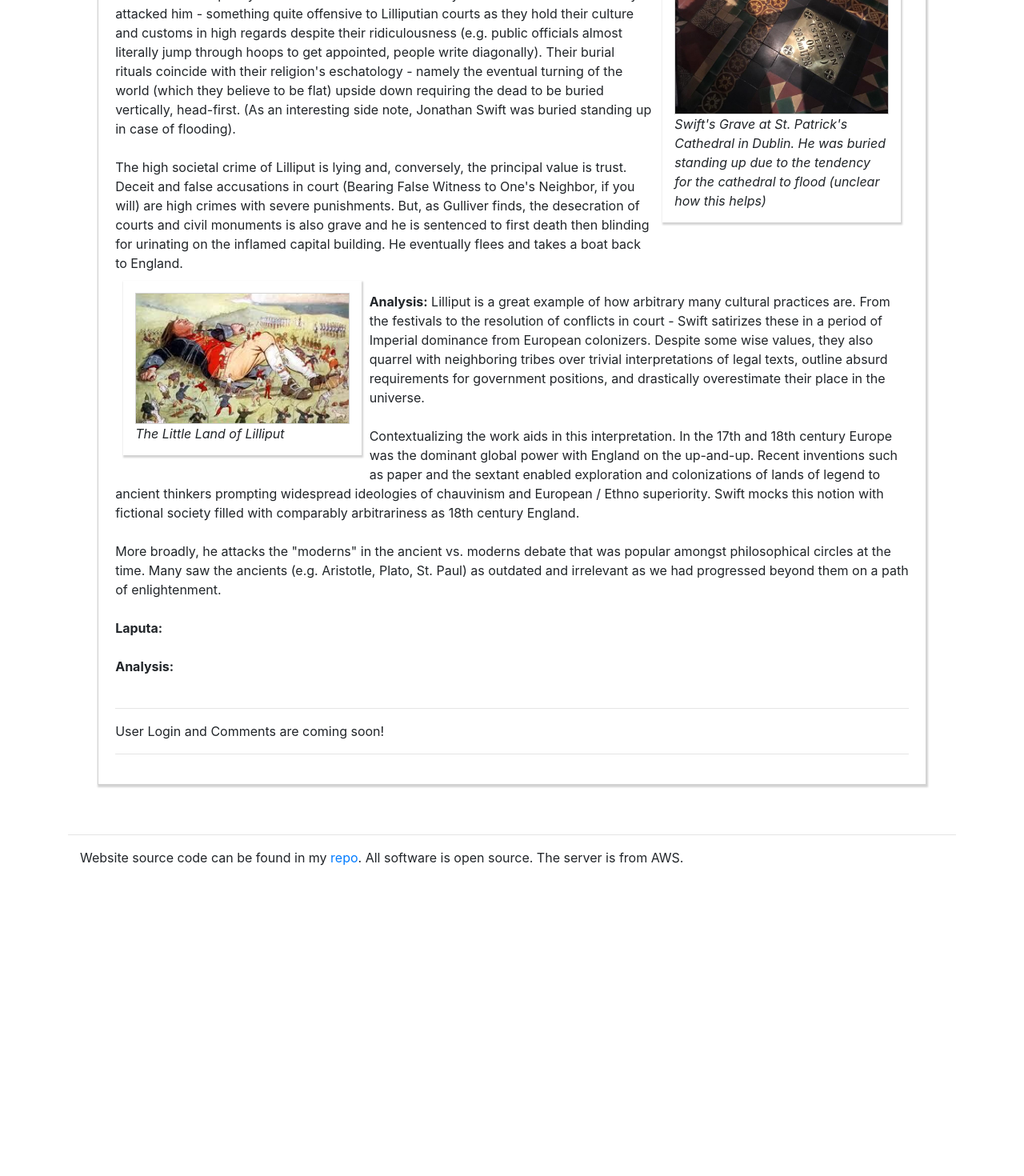
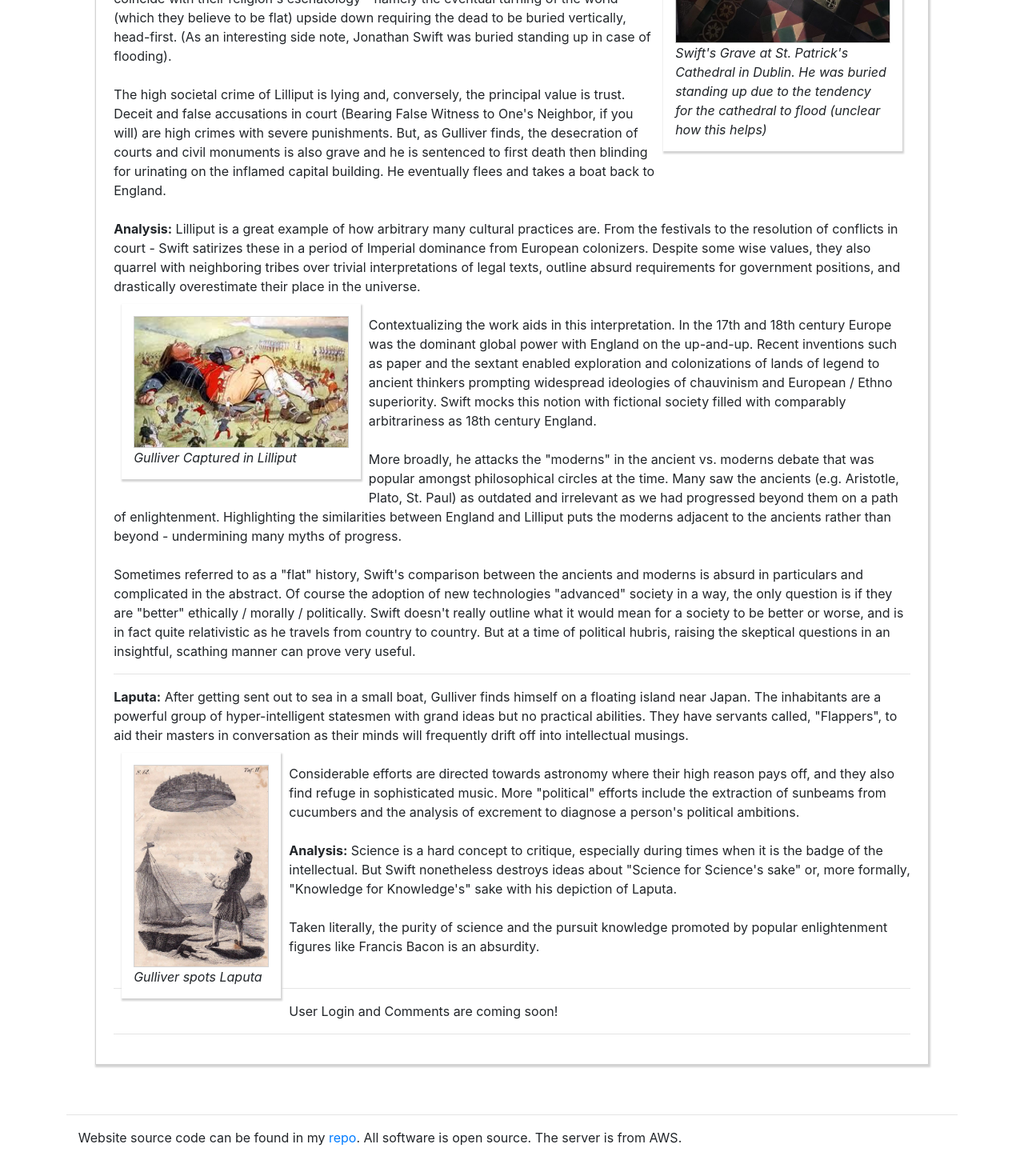
Before and after one commit to spwhite1337/website, a Vue app in the folder frontend/: page /Blog/GulliversTravels in a window 1280 px wide. Shown: the part 776-2246 px from the top of the page at 80% size. Before the commit the page ends 1884 px from the top, so only its background shows below. Built offline with nearby package versions, Linux system fonts and the light colour scheme.

Commit message:
WIP gullivers travels

```diff
--- a/frontend/src/App.vue
+++ b/frontend/src/App.vue
@@ -41,4 +41,8 @@ export default {
   transform: translateX(10px);
   opacity: 0;
 }
+
+#app {
+  padding: 1%
+}
 </style>
--- a/frontend/src/components/blog_posts/books/GulliversTravels.vue
+++ b/frontend/src/components/blog_posts/books/GulliversTravels.vue
@@ -1,7 +1,5 @@
 <template>
 <div>
-    <h1>Draft Post (Shield your eyes)</h1>
-     <br>
     <h2>Gulliver's Travels, by Jonathan Swift</h2>
     <hr>
      Jonathan Swift, the author of Gulliver's Travels, is a wild man and former dean of St. Patrick's Cathedral in
@@ -10,7 +8,7 @@
        fashionable philosophies of his time - those that we often call "The Enlightenment" - while also critiquing
        European politics, religions, and wars. He explores different notions of "reason" and their effect on societal
        organizations in a form of "comparative government".
-       <br><br>
+       <br>
         <captioned-image
           :image="getImgUrl('swift_grave.jpg')" alt="Swift's Grave" caption="Swift's Grave at St. Patrick's Cathedral
           in Dublin. He was buried standing up due to the tendency for the cathedral to flood (unclear how this helps)"
@@ -36,31 +34,56 @@
        punishments. But, as Gulliver finds, the desecration of courts and civil monuments is also grave and he is
        sentenced to first death then blinding for urinating on the inflamed capital building. He eventually flees
        and takes a boat back to England.
-    <br>
-    <captioned-image
-            :image="getImgUrl('lilliput.jpg')" alt="Lilliput" caption="The Little Land of Lilliput"
-            position="left" size="30%">
-    </captioned-image>
-    <br>
+        <br><br>
        <b>Analysis:</b> Lilliput is a great example of how arbitrary many cultural practices are. From the festivals to
        the resolution of conflicts in court - Swift satirizes these in a period of Imperial dominance from European
        colonizers. Despite some wise values, they also quarrel with neighboring tribes over trivial interpretations of
         legal texts, outline absurd requirements for government positions, and drastically overestimate their place in
         the universe.
-    <br><br>
+        <br>
+        <captioned-image
+                :image="getImgUrl('lilliput.jpg')" alt="Lilliput" caption="Gulliver Captured in Lilliput"
+                position="left" size="30%">
+        </captioned-image>
+        <br>
         Contextualizing the work aids in this interpretation. In the 17th and 18th century Europe was the dominant global
         power with England on the up-and-up. Recent inventions such as paper and the sextant enabled exploration and
         colonizations of lands of legend to ancient thinkers prompting widespread ideologies of chauvinism and
         European / Ethno superiority. Swift mocks this notion with fictional society filled with comparably
         arbitrariness as 18th century England.
-    <br><br>
+        <br><br>
         More broadly, he attacks the "moderns" in the ancient vs. moderns debate that was popular amongst philosophical
         circles at the time. Many saw the ancients (e.g. Aristotle, Plato, St. Paul) as outdated and irrelevant as we
-        had progressed beyond them on a path of enlightenment.
+        had progressed beyond them on a path of enlightenment. Highlighting the similarities between England and
+        Lilliput puts the moderns adjacent to the ancients rather than beyond - undermining many myths of progress.
+        <br><br>
+        Sometimes referred to as a "flat" history, Swift's comparison between the ancients and moderns is absurd in
+        particulars and complicated in the abstract. Of course the adoption of new technologies "advanced" society in a
+        way, the only question is if they are "better" ethically / morally / politically. Swift doesn't really outline
+        what it would mean for a society to be better or worse, and is in fact quite relativistic as he travels from
+        country to country. But at a time of political hubris, raising the skeptical questions in an insightful,
+        scathing manner can prove very useful.
+       <br><hr>
+       <b>Laputa:</b> After getting sent out to sea in a small boat, Gulliver finds himself on a floating island near
+        Japan. The inhabitants are a powerful group of hyper-intelligent statesmen with grand ideas but no practical
+        abilities. They have servants called, "Flappers", to aid their masters in conversation as their minds will
+        frequently drift off into intellectual musings.
+         <br>
+        <captioned-image
+            :image="getImgUrl('laputa.jpg')" alt="Laputa" caption="Gulliver spots Laputa"
+            position="left" size="20%">
+        </captioned-image>
+        <br>
+        Considerable efforts are directed towards astronomy where their high reason pays off, and they also find refuge
+        in sophisticated music. More "political" efforts include the extraction of sunbeams from cucumbers and the
+        analysis of excrement to diagnose a person's political ambitions.
        <br><br>
-       <b>Laputa:</b>
-       <br><br>
-       <b>Analysis:</b>
+       <b>Analysis:</b> Science is a hard concept to critique, especially during times when it is the badge of the
+        intellectual. But Swift nonetheless destroys ideas about "Science for Science's sake" or, more formally,
+        "Knowledge for Knowledge's" sake with his depiction of Laputa.
+        <br><br>
+        Taken literally, the purity of science and the pursuit knowledge promoted by popular enlightenment figures like
+        Francis Bacon is an absurdity.
        <br><br>
   </div>
 </template>
```
Also changed, not shown: frontend/src/assets/blog_posts/books/GulliversTravels/laputa.jpg (added). Lines whose indentation alone changed are shown as unchanged.
